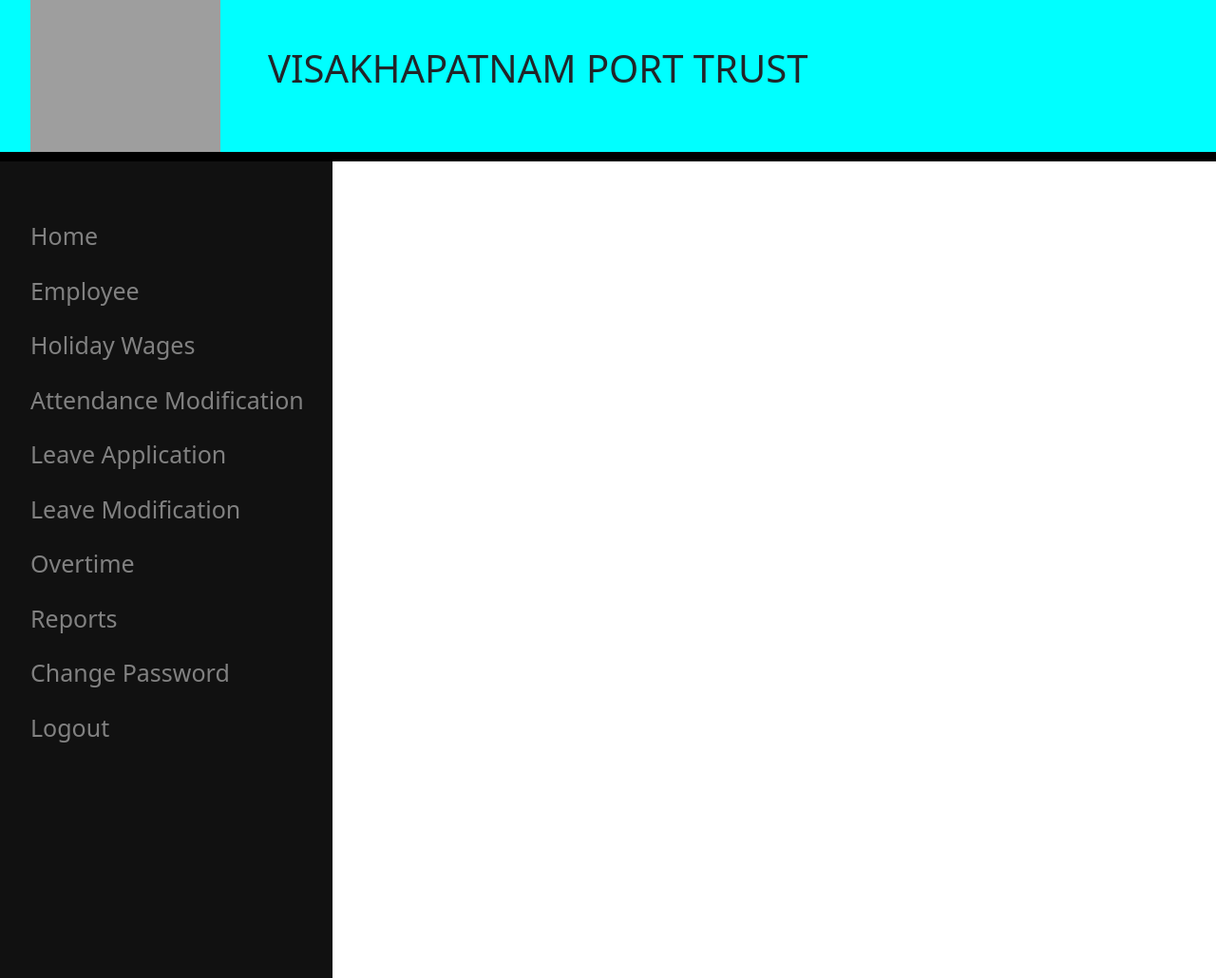
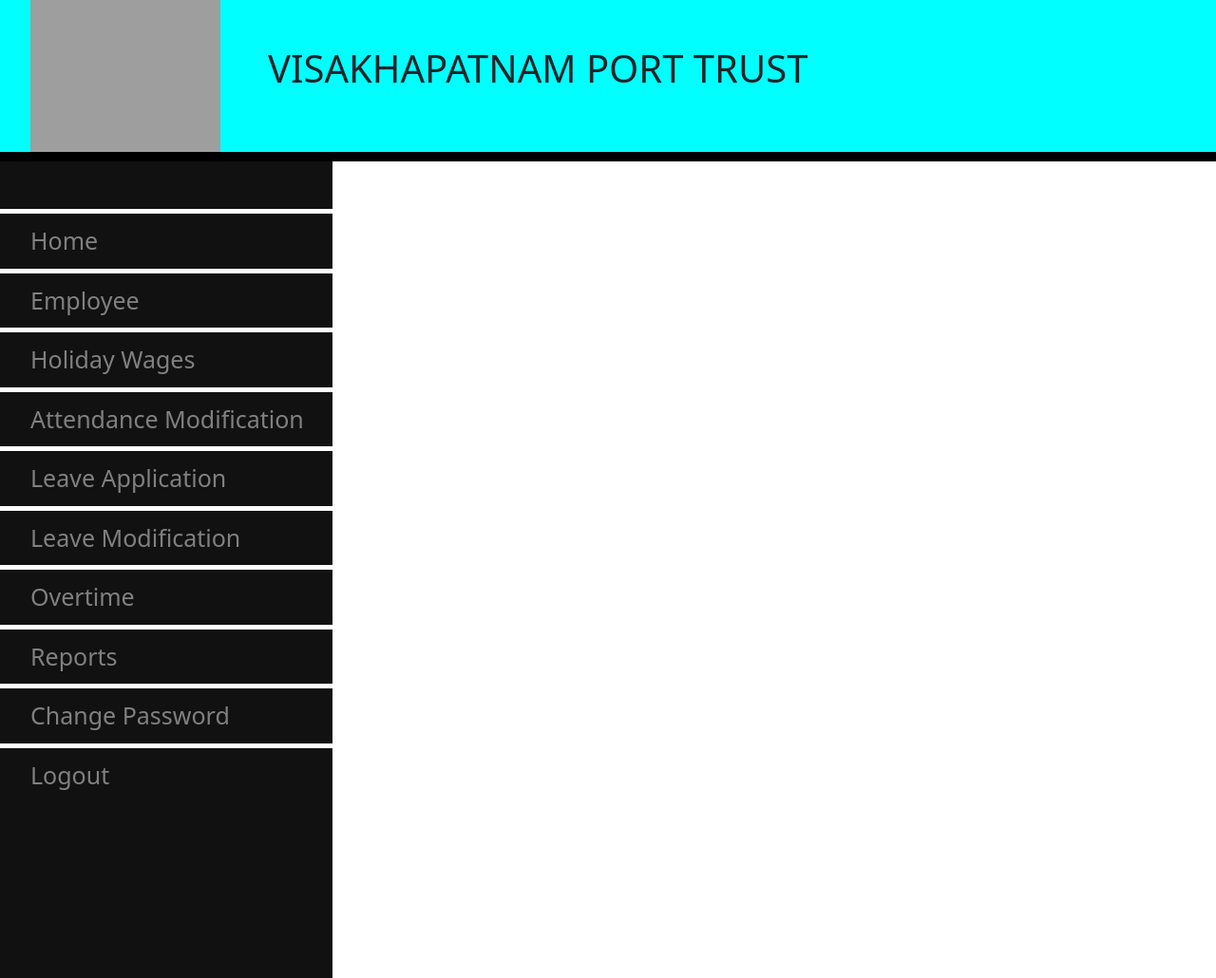
Before and after one commit to GOPIVARDHAN1965/Port, a Flask app: template template/home.html in a window 1280 px wide. Shown: the whole page at 95% size. Run offline with Flask 2, Linux system fonts and the light colour scheme; the template is opened without the code that fills it, so the values that code supplies are empty; grey boxes are pictures that could not be loaded.

Commit message:
home page changes

```diff
--- a/template/home.html
+++ b/template/home.html
@@ -9,12 +9,14 @@
             .sidenav {height: 100%;width: 350px;position: fixed;z-index: 1;top: 100;left: 20;background-color: #111;overflow-x: hidden;padding-top: 50px;}
             .sidenav a {
                         padding: 10px 10px 10px 32px;
+                        border-top:5px solid white;
                         text-decoration: none;
                         font-size: 25px;
-                        color: #818181;
+                        color: gray;
                         display: block;}
             .sidenav a:hover {color: #f1f1f1;}
-
+            /*.lg{border-bottom: 5px solid white;}*/
+            /*.ho{border-top: 0px;}*/
             @media screen and (max-height: 450px) {.sidenav {padding-top: 15px;}.sidenav a {font-size: 18px;}}
 
         </style>
@@ -30,7 +32,7 @@
             </ul>
         </div>
         <div class="sidenav">
-            <a href="#">Home</a>
+            <a href="#" class="ho">Home</a>
             <a href="#">Employee</a>
             <a href="#">Holiday Wages</a>
             <a href="#">Attendance Modification</a>
@@ -40,5 +42,5 @@
             <a href="#">Reports</a>
             <a href="#">Change Password</a>
             <!--<a href="#"><img src="https://www.kindpng.com/picc/m/19-194798_transparent-logout-png-sign-out-icon-transparent-png.png" height="40px">Logout</a>-->
-            <a href="#">Logout</a>
+            <a href="#" class="lg">Logout</a>
         </div>
```
